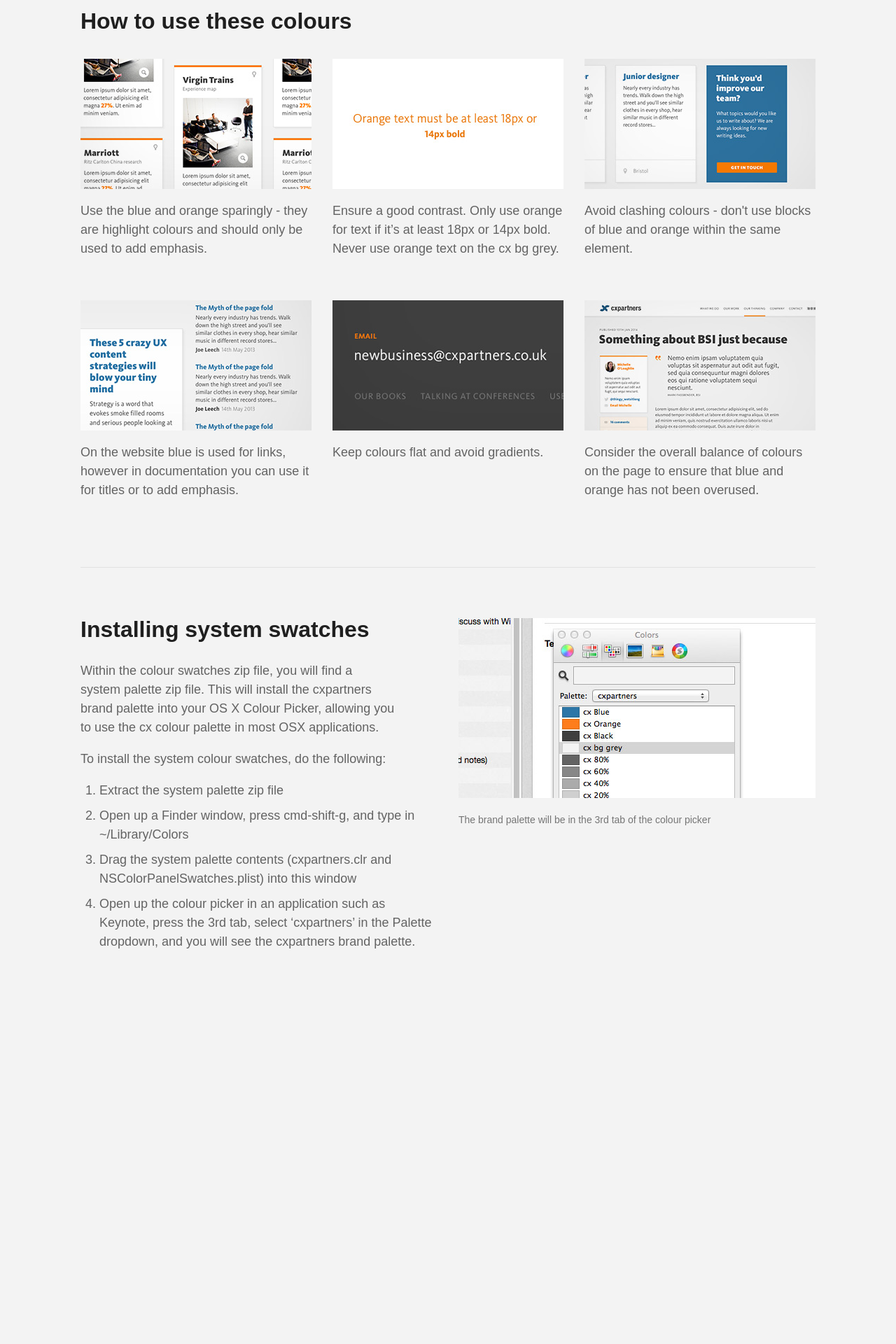
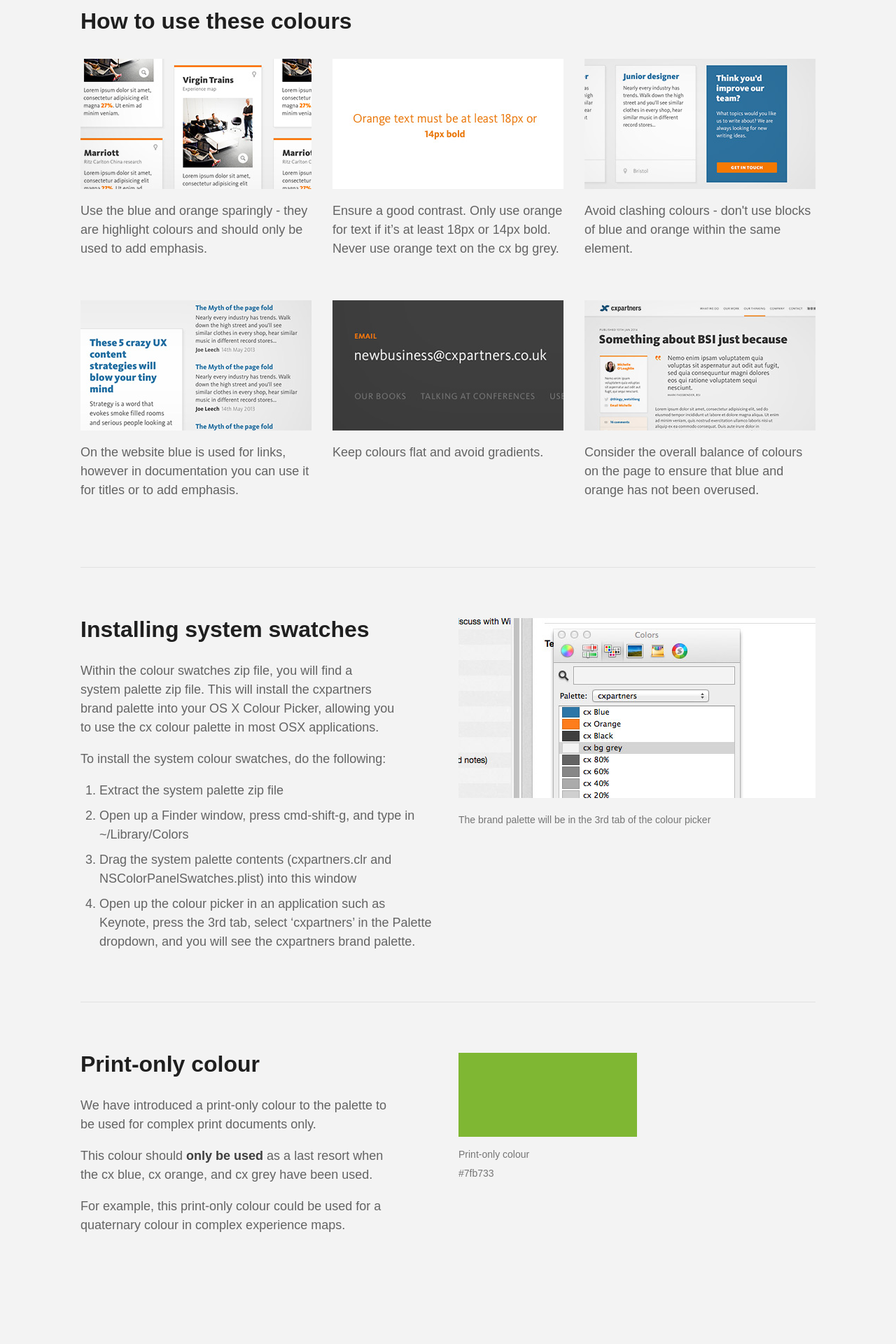
Before and after one commit to cxpartners/design-manual, a Jekyll site: the page built from colour.html, in a window 1280 px wide. Shown: the part 1655-3575 px from the top of the page at 70% size. Built offline with Jekyll 4.4.1, drawn with Linux system fonts in a browser that asks for light colours; before the commit the page ends 3170 px from its top, so only the background shows below that.

Commit message:
Add print-only colour

```diff
--- a/colour.html
+++ b/colour.html
@@ -101,3 +101,15 @@ active: colour
       <img src="/assets/colour/pic_07.jpg" width="510" height="257">
       <p class="caption">The brand palette will be in the 3rd tab of the colour picker</p>
     </div><!--/two-col-->
+    <hr>
+    <div class="two-col first">
+    	<h2>Print-only colour</h2>
+    	<p>We have introduced a print-only colour to the palette to be used for complex print documents only.</p>
+    	<p>This colour should <strong>only be used</strong> as a last resort when the cx blue, cx orange, and cx grey have been used.</p>
+    	<p>For example, this print-only colour could be used for a quaternary colour in complex experience maps.</p>
+    </div><!--/two-col-->
+    <div class="two-col">
+		<span class="full-swatch cx-print-only">#7fb733</span>
+		<p class="caption">Print-only colour<br>
+		#7fb733</p>
+    </div><!--/two-col-->
--- a/css/_lib.less
+++ b/css/_lib.less
@@ -16,6 +16,7 @@
 @cx-orange: #ff7d01;
 @cx-black: #3f3f3f;
 @cx-bg-grey: #f3f3f3;
+@cx-print-only: #7fb733;
 
 // Tints (cx-black %)
 @tint-80: #636363;
```
Also changed, not shown: css/_main.less (+11 -0 lines), css/style.css.
